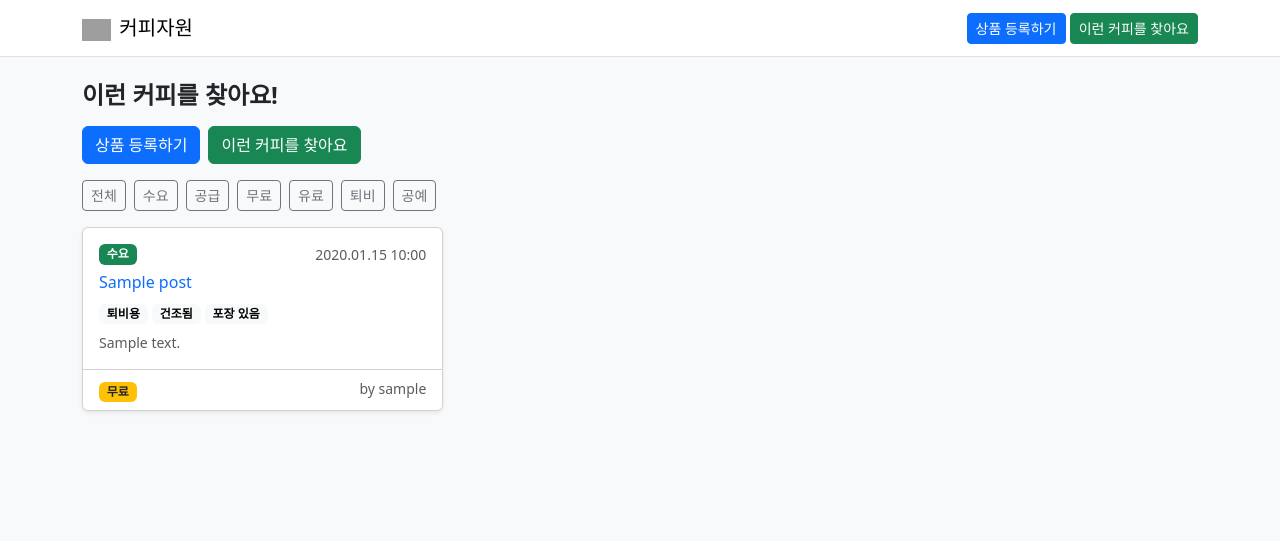
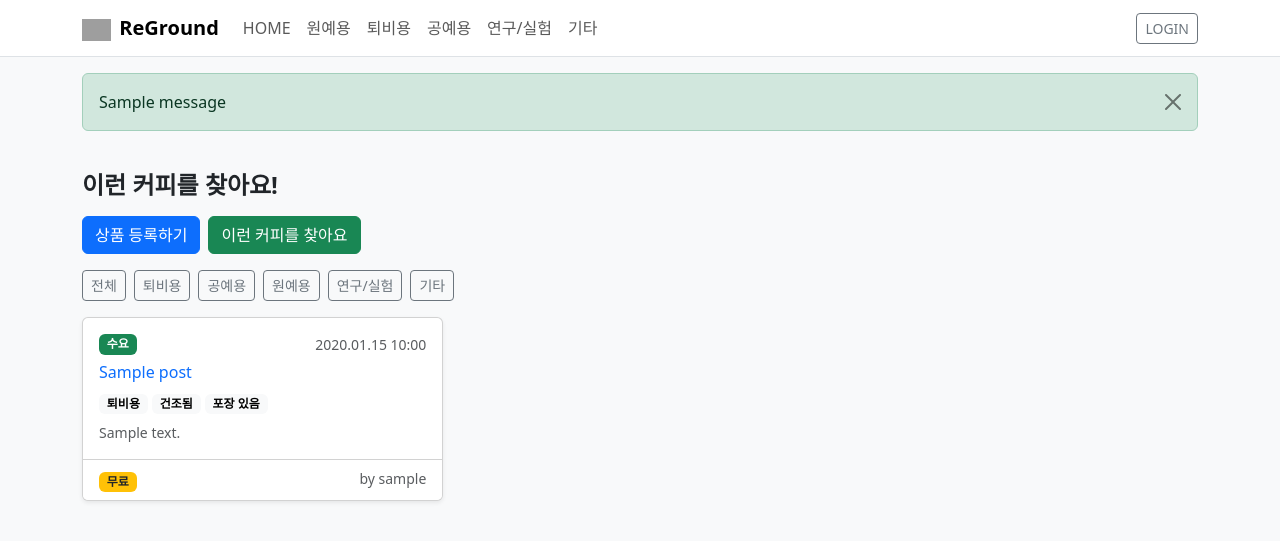
Before and after one commit to HeheHeewon/SWUProject_TEAM2, a Django app: page /posts/ in a window 1280 px wide. Shown: the top 541 px of the page. Run offline with Django 4.2, Linux system fonts and the light colour scheme; tables that the repository leaves empty hold one stand-in row (values such as "Sample post"); one stand-in notice (Sample message) is shown; grey boxes are pictures that could not be loaded.

Commit message:
희원html도 일부 추가

```diff
--- a/Pick/urls.py
+++ b/Pick/urls.py
@@ -1,32 +1,23 @@
-"""
-URL configuration for Pick project.
-
-The `urlpatterns` list routes URLs to views. For more information please see:
-    https://docs.djangoproject.com/en/4.2/topics/http/urls/
-Examples:
-Function views
-    1. Add an import:  from my_app import views
-    2. Add a URL to urlpatterns:  path('', views.home, name='home')
-Class-based views
-    1. Add an import:  from other_app.views import Home
-    2. Add a URL to urlpatterns:  path('', Home.as_view(), name='home')
-Including another URLconf
-    1. Import the include() function: from django.urls import include, path
-    2. Add a URL to urlpatterns:  path('blog/', include('blog.urls'))
-"""
+# Pick/urls.py
 from django.contrib import admin
-from django.urls import path,include
-from django.contrib.auth import views as auth_views   # 해당 줄 추가
+from django.urls import path, include
+from django.views.generic import TemplateView         # 홈(랜딩)용
+from django.contrib.auth import views as auth_views    # 커스텀 로그인 템플릿용
 
 urlpatterns = [
+    # ✅ 홈(랜딩) — 최상단에 노출
+    path('', TemplateView.as_view(template_name='home.html'), name='home'),
+
     path('admin/', admin.site.urls),
 
-    # ✅ 커스텀 템플릿을 쓰는 로그인
-    path("accounts/login/",
-         auth_views.LoginView.as_view(template_name="accounts/login.html"),
-         name="login"),
+    # ✅ 커스텀 템플릿을 쓰는 로그인 (registration/login.html 대신 accounts/login.html 사용)
+    path('accounts/login/',
+         auth_views.LoginView.as_view(template_name='accounts/login.html'),
+         name='login'),
 
-    path("accounts/", include("django.contrib.auth.urls")),  # ✅ 기본 로그인/로그아웃/비번변경/재설정
-    # path('accounts/', include('accounts.urls')),  # accounts/urls.py가 있어야 함
-    path("posts/", include('posts.urls', namespace="posts")),
+    # ✅ 기본 인증 URL 세트 (logout, password_change, reset 등)
+    path('accounts/', include('django.contrib.auth.urls')),
+
+    # ✅ 게시글 앱
+    path('posts/', include('posts.urls', namespace='posts')),
 ]
--- a/posts/models.py
+++ b/posts/models.py
@@ -10,6 +10,10 @@ class Post(models.Model):
     class Usage(models.TextChoices):
         COMPOST = "퇴비", "퇴비용"
         CRAFT   = "공예", "공예용"
+        GARDEN  = "원예", "원예용"
+        RESEARCH = "연구/실험", "연구/실험"
+        ETC = "기타", "기타"
+
     class Package(models.TextChoices):
         HAS  = "있음", "포장 있음"
         NONE = "없음", "포장 없음"
@@ -29,7 +33,12 @@ class Post(models.Model):
     created_at = models.DateTimeField(auto_now_add=True)
 
     # 수요 전용
-    usage   = models.CharField(max_length=2, choices=Usage.choices, null=True, blank=True)
+    usage   = models.CharField(
+        max_length=20,               # ✅ 2 → 20로 확장
+        choices=Usage.choices,
+        null=True,
+        blank=True,
+    )
     dry     = models.BooleanField(null=True, blank=True)
     package = models.CharField(max_length=2, choices=Package.choices, null=True, blank=True)
 
--- a/templates/base.html
+++ b/templates/base.html
@@ -4,37 +4,88 @@
 <head>
   <meta charset="utf-8">
   <meta name="viewport" content="width=device-width, initial-scale=1">
-  <title>{% block title %}커피자원{% endblock %}</title>
-  <link rel="stylesheet" href="https://cdn.jsdelivr.net/npm/bootstrap@5.3.3/dist/css/bootstrap.min.css">
+  <title>{% block title %}ReGround{% endblock %}</title>
+
+  <!-- Bootstrap CSS -->
+  <link href="https://cdn.jsdelivr.net/npm/bootstrap@5.3.3/dist/css/bootstrap.min.css" rel="stylesheet">
+  <!-- custom css (optional) -->
   <link rel="stylesheet" href="{% static 'css/site.css' %}">
 </head>
 <body class="bg-light">
 
+  <!-- NAVBAR -->
   <nav class="navbar navbar-expand-lg bg-white border-bottom">
     <div class="container">
-    <a class="navbar-brand" href="{% url 'posts:list' %}">
-      <img src="{% static 'img/logo.svg' %}" height="22" class="me-2" alt="">커피자원
+      <a class="navbar-brand fw-semibold" href="{% url 'home' %}">
+        <img src="{% static 'img/logo.svg' %}" height="22" class="me-2" alt="">ReGround
       </a>
 
-    <div class="ms-auto">
+      <button class="navbar-toggler" type="button" data-bs-toggle="collapse" data-bs-target="#mainNav" aria-controls="mainNav" aria-expanded="false" aria-label="Toggle navigation">
+        <span class="navbar-toggler-icon"></span>
+      </button>
+
+      <div class="collapse navbar-collapse" id="mainNav">
+        <!-- Left: category tabs -->
+        <ul class="navbar-nav me-auto mb-2 mb-lg-0">
+          <li class="nav-item">
+            <a class="nav-link {% if request.path == '/' %}active{% endif %}" href="{% url 'home' %}">HOME</a>
+          </li>
+
+          {% with u=request.GET.usage %}
+            <li class="nav-item">
+              <a class="nav-link {% if u == '원예' %}active{% endif %}" href="{% url 'posts:list' %}?usage={{ '원예'|urlencode }}">원예용</a>
+            </li>
+            <li class="nav-item">
+              <a class="nav-link {% if u == '퇴비' %}active{% endif %}" href="{% url 'posts:list' %}?usage={{ '퇴비'|urlencode }}">퇴비용</a>
+            </li>
+            <li class="nav-item">
+              <a class="nav-link {% if u == '공예' %}active{% endif %}" href="{% url 'posts:list' %}?usage={{ '공예'|urlencode }}">공예용</a>
+            </li>
+            <li class="nav-item">
+              <a class="nav-link {% if u == '연구/실험' %}active{% endif %}" href="{% url 'posts:list' %}?usage={{ '연구/실험'|urlencode }}">연구/실험</a>
+            </li>
+            <li class="nav-item">
+              <a class="nav-link {% if u == '기타' %}active{% endif %}" href="{% url 'posts:list' %}?usage={{ '기타'|urlencode }}">기타</a>
+            </li>
+          {% endwith %}
+        </ul>
+
+        <!-- Right: actions -->
+        <div class="d-flex gap-2">
           {% if request.user.is_authenticated %}
             <a class="btn btn-primary btn-sm" href="{% url 'posts:supply_new' %}">상품 등록하기</a>
-        <a class="btn btn-success btn-sm" href="{% url 'posts:demand_new' %}">이런 커피를 찾아요</a>
+            <a class="btn btn-outline-secondary btn-sm" href="{% url 'logout' %}">LOGOUT</a>
           {% else %}
-        {% url 'login' as login_url %}
-        {% url 'posts:supply_new' as supply_new_url %}
-        {% url 'posts:demand_new' as demand_new_url %}
-        <a class="btn btn-primary btn-sm" href="{{ login_url }}?next={{ supply_new_url }}">상품 등록하기</a>
-        <a class="btn btn-success btn-sm" href="{{ login_url }}?next={{ demand_new_url }}">이런 커피를 찾아요</a>
+            <!-- 로그인 후 돌아오게 하려면 아래처럼 next 사용 가능
+                 <a class="btn btn-primary btn-sm" href="{% url 'login' %}?next={% url 'posts:supply_new' %}">상품 등록하기</a> -->
+            <a class="btn btn-outline-secondary btn-sm" href="{% url 'login' %}">LOGIN</a>
           {% endif %}
+        </div>
       </div>
     </div>
   </nav>
 
+  <!-- FLASH MESSAGES -->
+  <div class="container mt-3">
+    {% if messages %}
+      {% for message in messages %}
+        <div class="alert alert-{{ message.tags }} alert-dismissible fade show" role="alert">
+          {{ message }}
+          <button type="button" class="btn-close" data-bs-dismiss="alert" aria-label="Close"></button>
+        </div>
+      {% endfor %}
+    {% endif %}
+  </div>
+
+  <!-- PAGE CONTENT -->
   <main class="container py-4">
     {% block content %}{% endblock %}
   </main>
 
+  <!-- Footer (optional) -->
+  {% block footer %}{% endblock %}
+
+  <!-- Bootstrap JS -->
   <script src="https://cdn.jsdelivr.net/npm/bootstrap@5.3.3/dist/js/bootstrap.bundle.min.js"></script>
 </body>
 </html>
--- a/templates/posts/list.html
+++ b/templates/posts/list.html
@@ -21,12 +21,11 @@
 {# 필터 버튼 영역 #}
 <div class="mb-3 d-flex gap-2 flex-wrap">
   <a class="btn btn-sm btn-outline-secondary" href="?">전체</a>
-  <a class="btn btn-sm btn-outline-secondary" href="?type=DEMAND">수요</a>
-  <a class="btn btn-sm btn-outline-secondary" href="?type=SUPPLY">공급</a>
-  <a class="btn btn-sm btn-outline-secondary" href="?price_type=무료">무료</a>
-  <a class="btn btn-sm btn-outline-secondary" href="?price_type=유료">유료</a>
-  <a class="btn btn-sm btn-outline-secondary" href="?usage=퇴비">퇴비</a>
-  <a class="btn btn-sm btn-outline-secondary" href="?usage=공예">공예</a>
+  <a class="btn btn-sm btn-outline-secondary" href="?usage=퇴비">퇴비용</a>
+  <a class="btn btn-sm btn-outline-secondary" href="?usage=공예">공예용</a>
+  <a class="btn btn-sm btn-outline-secondary" href="?usage=원예">원예용</a>
+  <a class="btn btn-sm btn-outline-secondary" href="?usage=연구/실험">연구/실험</a>
+  <a class="btn btn-sm btn-outline-secondary" href="?usage=기타">기타</a>
 </div>
 
 {# 카드 리스트 #}
```
Also changed, not shown: templates/home.html (added, +63 -0 lines), posts/migrations/0002_alter_post_usage.py (added). Lines whose indentation alone changed are shown as unchanged.
